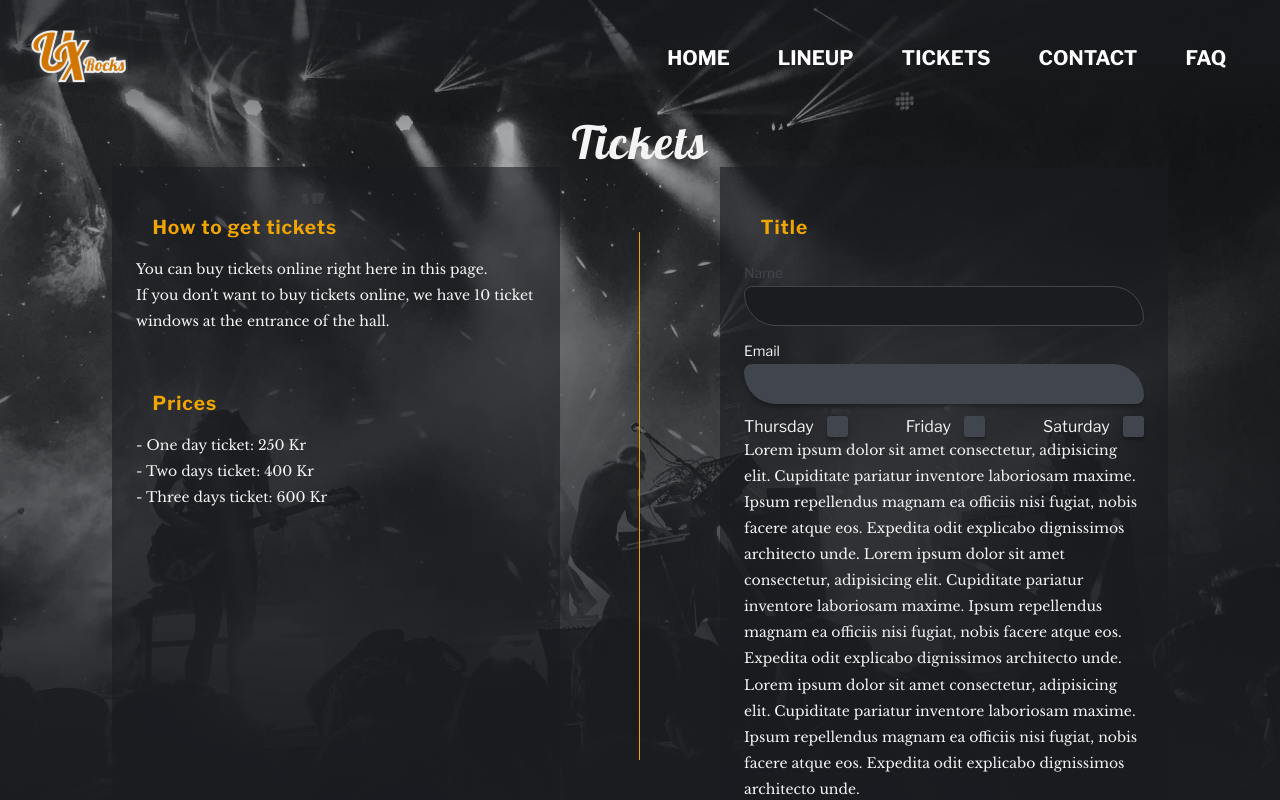
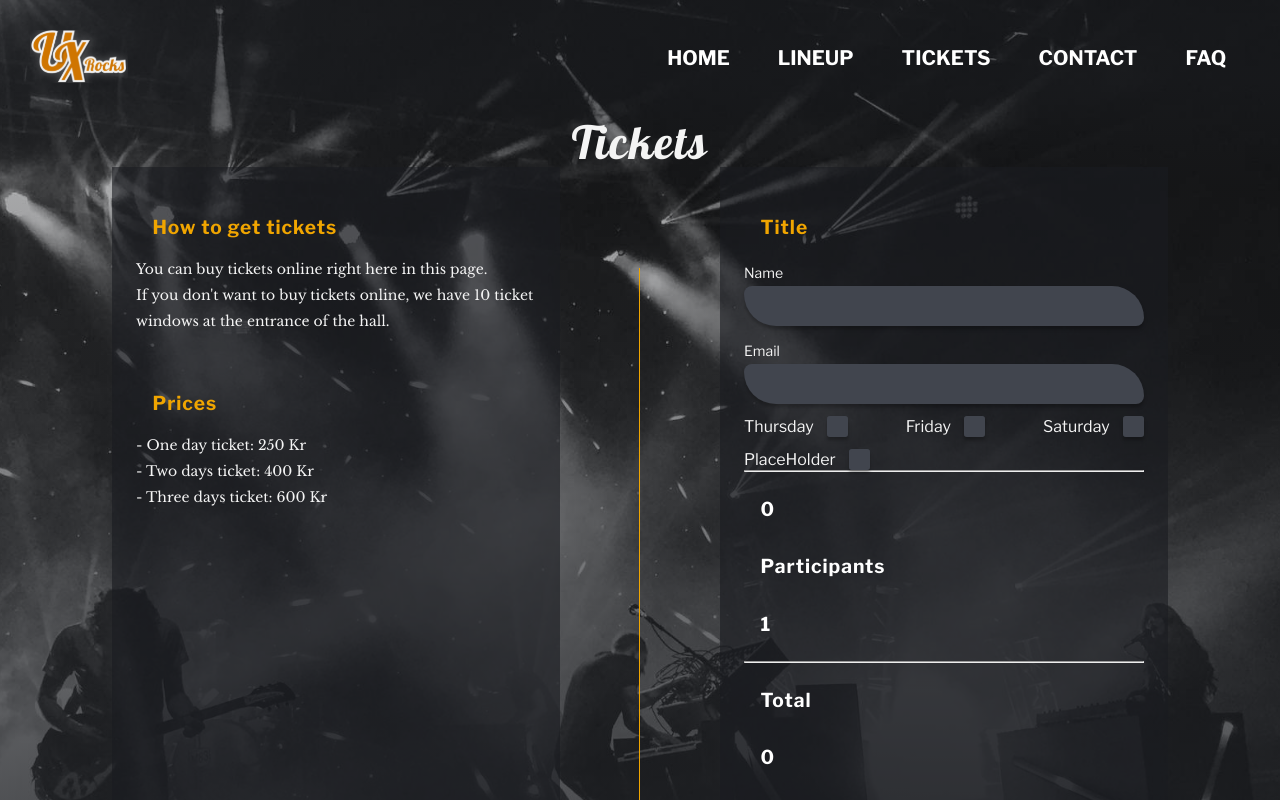
Before and after one commit to jensengbg-christian-mosciatti/ux-rocks, a Vue app: page /#/tickets in a window 1280 px wide. Shown: the top 800 px of the page. Built offline with nearby package versions, Linux system fonts and the light colour scheme.

Commit message:
added JS to ticket-shop

```diff
--- a/src/components/InputCheckbox.vue
+++ b/src/components/InputCheckbox.vue
@@ -1,6 +1,12 @@
 <template>
   <div class="inputContainer">
-    <input :disabled="disabled" type="checkbox" :name="label" :id="label" />
+    <input
+      @input="handleInput"
+      :disabled="disabled"
+      type="checkbox"
+      :name="label"
+      :id="label"
+    />
     <label :for="label"
       >{{ label }}<span class="checkmark">&#8515;</span></label
     >
@@ -12,6 +18,13 @@ export default {
   props: {
     label: String,
     disabled: Boolean,
+  },
+  methods: {
+    handleInput(e) {
+      console.log('target is: ', e)
+      const value = e.target.checked === true ? 1 : -1
+      this.$emit('upd-days', value)
+    },
   },
 }
 </script>
--- a/src/components/TicketShop.vue
+++ b/src/components/TicketShop.vue
@@ -1,11 +1,43 @@
 <template>
   <div>
-    <Input disabled="true" class="input inputName" label="Name" />
+    <Input class="input inputName" label="Name" />
     <Input class="input inputEmail" label="Email" />
     <div class="cb-cont">
-      <InputChckBox class="inputCb" label="Thursday" />
-      <InputChckBox class="inputCb" label="Friday" />
-      <InputChckBox class="inputCb" label="Saturday" />
+      <InputChckBox
+        class="inputCb"
+        label="Thursday"
+        @upd-days="updTicketDays($event)"
+      />
+      <InputChckBox
+        class="inputCb"
+        label="Friday"
+        @upd-days="updTicketDays($event)"
+      />
+      <InputChckBox
+        class="inputCb"
+        label="Saturday"
+        @upd-days="updTicketDays($event)"
+      />
+    </div>
+    <InputChckBox class="inputCb" label="PlaceHolder" />
+    <hr />
+    <div>
+      <div>
+        <h2>{{ ticketType }}</h2>
+        <span></span>
+        <h2>{{ ticketPrice }}</h2>
+      </div>
+      <div>
+        <h2>Participants</h2>
+        <span></span>
+        <h2>{{ participants }}</h2>
+      </div>
+      <hr />
+      <div>
+        <h2>Total</h2>
+        <span></span>
+        <h2>{{ ticketTotalPrice }}</h2>
+      </div>
     </div>
   </div>
 </template>
@@ -14,9 +46,45 @@
 import Input from './InputField'
 import InputChckBox from './InputCheckbox'
 export default {
+  data() {
+    return {
+      prices: [0, 255, 400, 600],
+      days: 0,
+      participants: 1,
+    }
+  },
+  computed: {
+    ticketType() {
+      let str = ''
+      switch (this.days) {
+        case 1:
+          str = 'One day ticket'
+          break
+        case 2:
+          str = 'Two days ticket'
+          break
+        case 3:
+          str = 'Three days ticket'
+          break
+      }
+      return str
+    },
+    ticketPrice() {
+      return this.prices[this.days]
+    },
+    ticketTotalPrice() {
+      return this.ticketPrice * this.participants
+    },
+  },
   components: {
     Input,
     InputChckBox,
+  },
+  methods: {
+    updTicketDays(value) {
+      console.log('value is:', value)
+      this.days = this.days + value
+    },
   },
 }
 </script>
```
